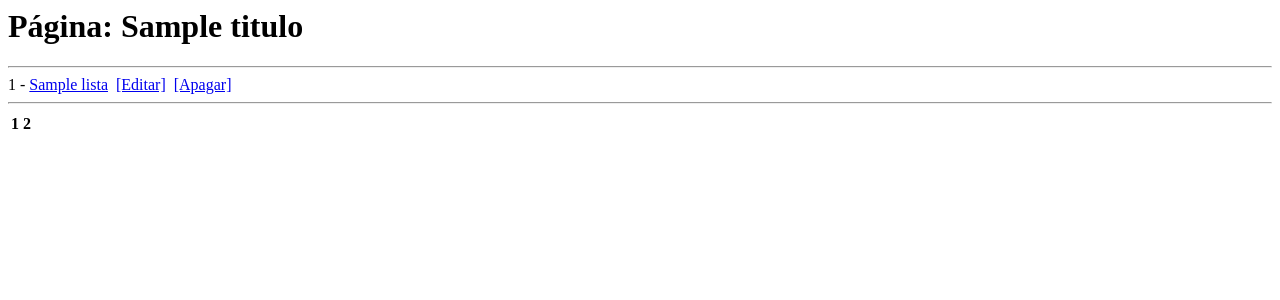
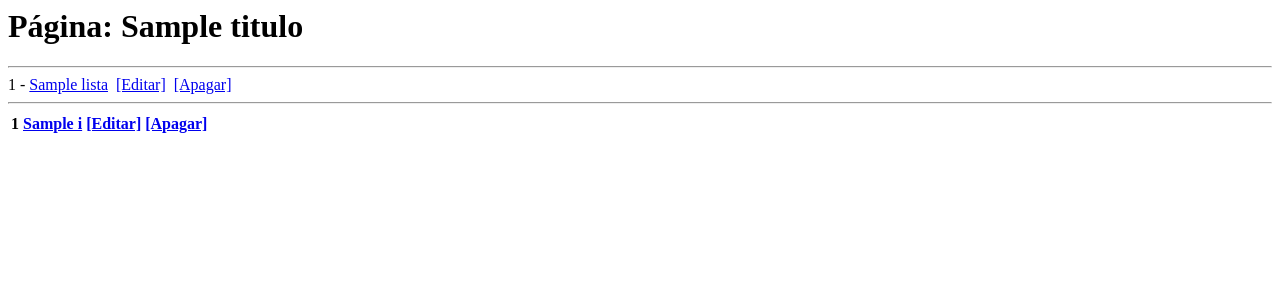
Before and after one commit to juliano777/probar_django, a Python web app: template virtual_env/src/templates/posts/index.html in a window 1280 px wide. Shown: the top 300 px of the page. Run offline with Jinja, Linux system fonts and the light colour scheme; the template is opened without the code that fills it: most values are stand-ins (such as "Sample title", 1, 10 or a date in 2020); lists and menus that the app fills with data are empty.

Commit message:
20190306_1541

```diff
--- a/virtual_env/src/templates/posts/index.html
+++ b/virtual_env/src/templates/posts/index.html
@@ -15,8 +15,10 @@
 
   <table>
   <tr>
-    <th>1</th>
-    <th>2</th>
+    <th>{{i.pk}}</th>
+    <th><a href="/posts/{{i.pk}}/">{{i.titulo}}</a></th>
+    <th><a href="/update/{{i.pk}}/">[Editar]</a></th>
+    <th><a href="/delete/{{i.pk}}/">[Apagar]</a></th>
   </tr>
 </table>
 
```
